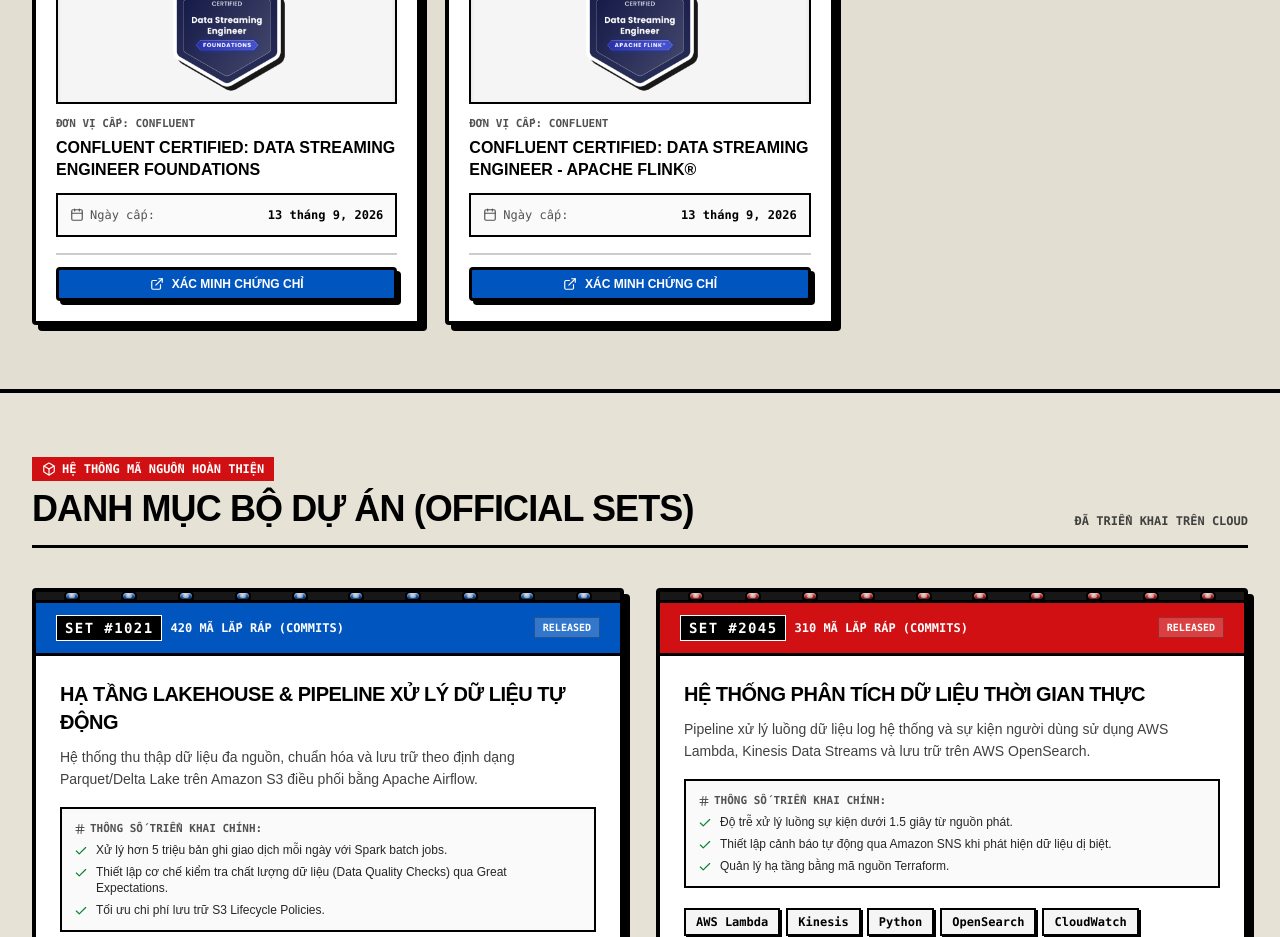
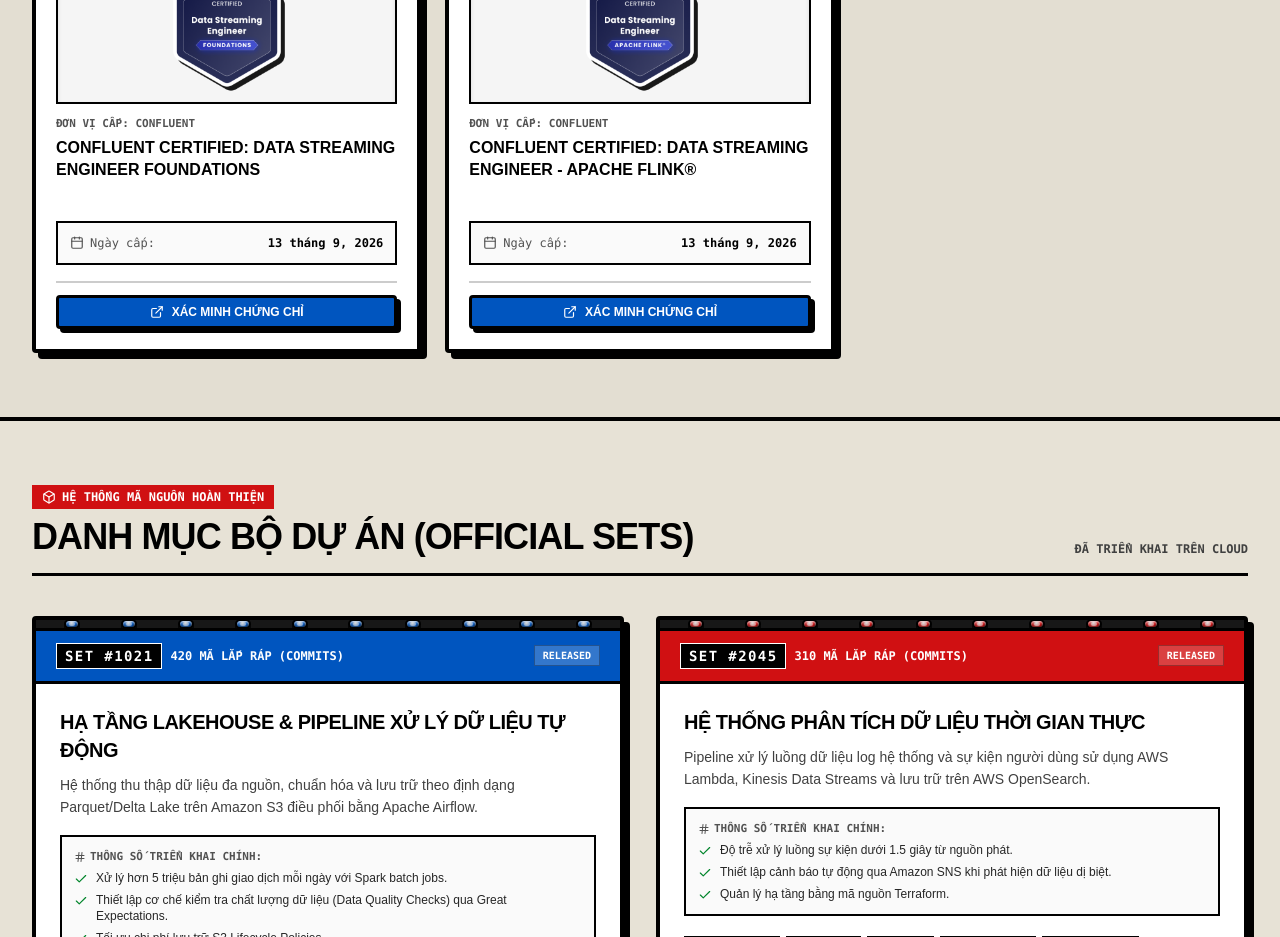
Before and after one commit to dHung2412/Portfolio, a Next.js app: page / in a window 1280 px wide. Shown: the part 3040-3977 px from the top of the page. Built offline with nearby package versions, Linux system fonts and the light colour scheme.

Commit message:
fix(certificates): set fixed height for title container to align issue date row

```diff
--- a/src/components/CertificatesSection.tsx
+++ b/src/components/CertificatesSection.tsx
@@ -91,10 +91,12 @@
                       Đơn vị cấp: {cert.issuer}
                     </div>
 
-                    {/* Certificate Name */}
-                    <h3 className="text-base font-black text-black uppercase leading-snug mb-3">
-                      {cert.name}
-                    </h3>
+                    {/* Certificate Name with fixed height for even alignment */}
+                    <div className="min-h-[72px] flex items-start mb-3">
+                      <h3 className="text-base font-black text-black uppercase leading-snug">
+                        {cert.name}
+                      </h3>
+                    </div>
 
                     {/* Metadata Table */}
                     <div className="space-y-1.5 p-3 bg-neutral-50 border-2 border-black text-xs font-mono">
```
